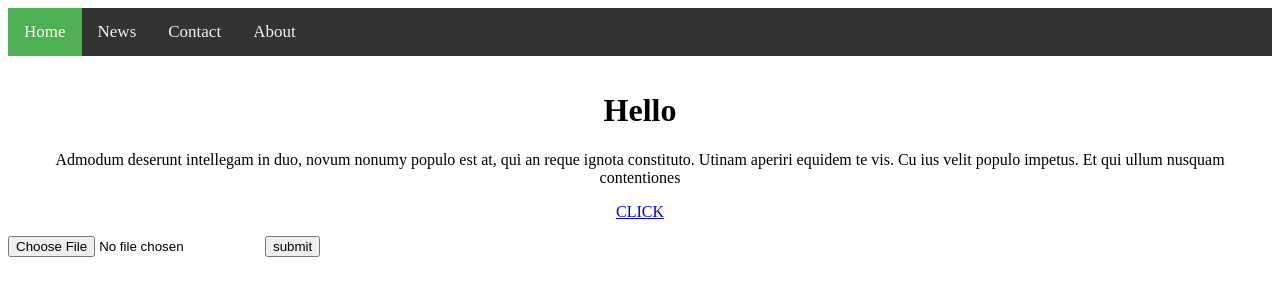
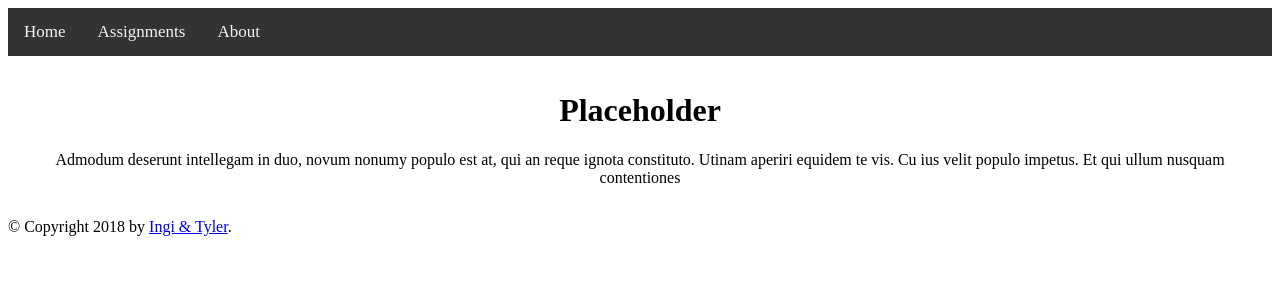
Before and after one commit to Flimster/Python_Group_Project, a Flask app: page / in a window 1280 px wide. Shown: the top 300 px of the page. Run offline with Flask 2, Linux system fonts and the light colour scheme.

Commit message:
Added a base html file

```diff
--- /dev/null
+++ b/thinkback/templates/base.html
@@ -0,0 +1,30 @@
+<!DOCTYPE html>
+<html lang="en">
+    <head>
+        {% block head %}
+        <meta charset="UTF-8">
+        <link rel="stylesheet" href="../static/styles/styles.css">
+        <script src="http://code.jquery.com/jquery-latest.min.js" type="text/javascript"></script>
+        <script src="script.js"></script>
+        <title>ThinkBack</title>
+        {% endblock %}
+    </head>
+<body>
+    <div class="topnav">
+        <a class="home" href="/index.html">Home</a>
+        <a class="assignments" href="/assignments.html">Assignments</a>
+        <!-- <a href="#contact">Contact</a> -->
+        <a class="about" href="/about.html">About</a>
+    </div>
+    <div class="banner" style="padding:15px; text-align:center;">
+        <div class="banner-content">
+            <h1>Placeholder</h1>
+            <p>Admodum deserunt intellegam in duo, novum nonumy populo est at, qui an reque ignota constituto. Utinam aperiri equidem te vis. Cu ius velit populo impetus. Et qui ullum nusquam contentiones</p>
+        </div>
+    </div>
+    <div id="content">{% block content %}{% endblock %}</div>
+    <div id="footer">
+        &copy; Copyright 2018 by <a href="https://github.com/Flimster/Python_Group_Project">Ingi & Tyler</a>.
+    </div>
+</body>
+</html>
--- a/thinkback/templates/index.html
+++ b/thinkback/templates/index.html
@@ -1,32 +1,12 @@
+
 <!DOCTYPE html>
 <html lang="en">
+	{% extends "base.html" %}
+<head>
 
-<head>
-	<meta charset="UTF-8">
-	<link rel="stylesheet" href="../static/styles/styles.css">
-	<script src="http://code.jquery.com/jquery-latest.min.js" type="text/javascript"></script>
-  	<script src="script.js"></script>
-	<title>ThinkBack</title>
 </head>
+<body>
 
-<body>
-	<div class="topnav">
-		<a class="active" href="#home">Home</a>
-		<a href="#news">News</a>
-		<a href="#contact">Contact</a>
-		<a href="#about">About</a>
-	</div>
-	<div class="banner" style="padding:15px; text-align:center;">
-		<div class="banner-content">
-			<h1>Hello</h1>
-			<p>Admodum deserunt intellegam in duo, novum nonumy populo est at, qui an reque ignota constituto. Utinam aperiri equidem te vis. Cu ius velit populo impetus. Et qui ullum nusquam contentiones</p>
-			<a href="https://facebook.com" class="btn btn-primary">CLICK</a>
-		</div>
-	</div>
-	<form id="problem_file" enctype="multipart/form-data" method="post" action="sum">
-		<input id="fileupload" name="myfile" type="file" />
-		<input type="submit" value="submit" id="submit" />
-	</form>
 </body>
 
 </html>
```
Also changed, not shown: thinkback/templates/assignments.html (added, +15 -0 lines).
